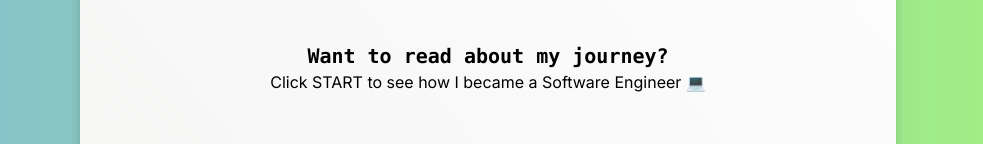
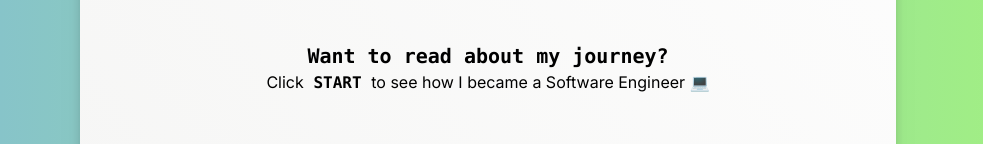
Before and after one commit to guillermo-segura/guillermo-segura.github.io, a Next.js app: page /me in a window 1280 px wide. Shown: the part 656-800 px from the top of the page, without its empty margins (152-1135 px from the left). Built offline with nearby package versions, Linux system fonts and the light colour scheme.

Commit message:
feat: added nodes to slides

```diff
--- a/src/app/me/page.tsx
+++ b/src/app/me/page.tsx
@@ -32,7 +32,13 @@ export default function Page() {
           <CarouselItem id="carousel__slide1">
             <Slide
               header={content.me.slides[1].header}
-              content={content.me.slides[1].content}
+              content={(
+                <>
+                  {content.me.slides[1].content[1]}
+                  <span className="font-mono font-bold">{content.me.slides[1].content[2]}</span>
+                  {content.me.slides[1].content[3]}
+                </>
+              )}
             />
           </CarouselItem>
           <CarouselItem id="carousel__slide2">
@@ -40,14 +46,28 @@ export default function Page() {
               right
               imgSrc={profilePic}
               header={content.me.slides[2].header}
-              content={content.me.slides[2].content}
+              content={(
+                <>
+                  {content.me.slides[2].content[1]}
+                  <i>{content.me.slides[2].content[2]}</i>
+                  {content.me.slides[2].content[3]}
+                </>
+              )}
             />
           </CarouselItem>
           <CarouselItem id="carousel__slide3">
             <Slide
               imgSrc={profilePic}
               header={content.me.slides[3].header}
-              content={content.me.slides[3].content}
+              content={(
+                <>
+                  {content.me.slides[3].content[1]}
+                  <i>{content.me.slides[3].content[2]}</i>
+                  <br />
+                  <br />
+                  {content.me.slides[3].content[3]}
+                </>
+              )}
             />
           </CarouselItem>
           <CarouselItem id="carousel__slide4">
@@ -69,14 +89,27 @@ export default function Page() {
               right
               imgSrc={rooserPic}
               header={content.me.slides[6].header}
-              content={content.me.slides[6].content}
+              content={(
+                <>
+                  {content.me.slides[6].content[1]}
+                  <br />
+                  <br />
+                  {content.me.slides[6].content[2]}
+                </>
+              )}
             />
           </CarouselItem>
           <CarouselItem id="carousel__slide7">
             <Slide
               right
               header={content.me.slides[7].header}
-              content={content.me.slides[7].content}
+              content={(
+                <>
+                  {content.me.slides[7].content[1]}
+                  <i>{content.me.slides[7].content[2]}</i>
+                  {content.me.slides[7].content[3]}
+                </>
+              )}
             />
           </CarouselItem>
         </Carousel>
--- a/src/components/Slide/Slide.tsx
+++ b/src/components/Slide/Slide.tsx
@@ -7,7 +7,7 @@ export interface SlideProps {
   imgAlt?: PolaroidImgProps['imgAlt'];
   right?: boolean;
   header: string;
-  content: string;
+  content: string | React.ReactNode;
 }
 
 const classNames = {
--- a/src/content/content.json
+++ b/src/content/content.json
@@ -9,15 +9,27 @@
     "slides": {
       "1": {
         "header": "Want to read about my journey?",
-        "content": "Click START to see how I became a Software Engineer 💻"
+        "content": {
+          "1": "Click",
+          "2": " START ",
+          "3": "to see how I became a Software Engineer 💻"
+        }
       },
       "2": {
         "header": "My passion for computers",
-        "content": "It starts in the '90s, when my parents buy our first computer, becoming a core part of my activities and entertainment. As I grow up - and start playing videogames - I start building my own custom computers and scripts."
+        "content": {
+          "1": "It starts in the '90s, when my parents buy our first computer, becoming a core part of my activities and entertainment. As I grow up",
+          "2": " - and start playing videogames - ",
+          "3": "I start building my first custom computers and scripts."
+        }
       },
       "3": {
         "header": "Going to university",
-        "content": "This was my first big failure as I didn't complete my Telecom degree - only ~50% of it -. However, this experience helped me identify my weaknesses and laid the groundwork for what my career would become in the future."
+        "content": {
+          "1": "This was my first big failure as I didn't complete my Telecom degree",
+          "2": " - only ~50% of it -. ",
+          "3": "However, this experience helped me identify my weaknesses and laid the groundwork for what my career would become in the future."
+        }
       },
       "4": {
         "header": "Plan B",
@@ -29,11 +41,18 @@
       },
       "6": {
         "header": "Working at Rooser",
-        "content": "I became part of an awesome team that helped me grow both personally and professionally. This experience also helped me develop a product and user-first mindset through an active participation in every step of the software development life cycle."
+        "content": {
+          "1": "I became part of an awesome team that helped me grow both personally and professionally.",
+          "2": "This experience also helped me develop a product and user-first mindset through participating in multiple design sprints, user interviews, and having extreme ownership of what we built."
+        }
       },
       "7": {
         "header": "And now what?",
-        "content": "I decided to take some time off to work on some personal projects - like this site! - and do some personal development. Whatever challenge comes next, I'm looking forward to it and to share my learnings here. Stay tuned!"
+        "content": {
+          "1": "I decided to take some time off to work on some personal projects",
+          "2": " - like this site! - ",
+          "3": "and do some personal development. Whatever challenge comes next, I'm looking forward to it and to share my learnings here. Stay tuned! 😄"
+        }
       }
     }
   },
```
